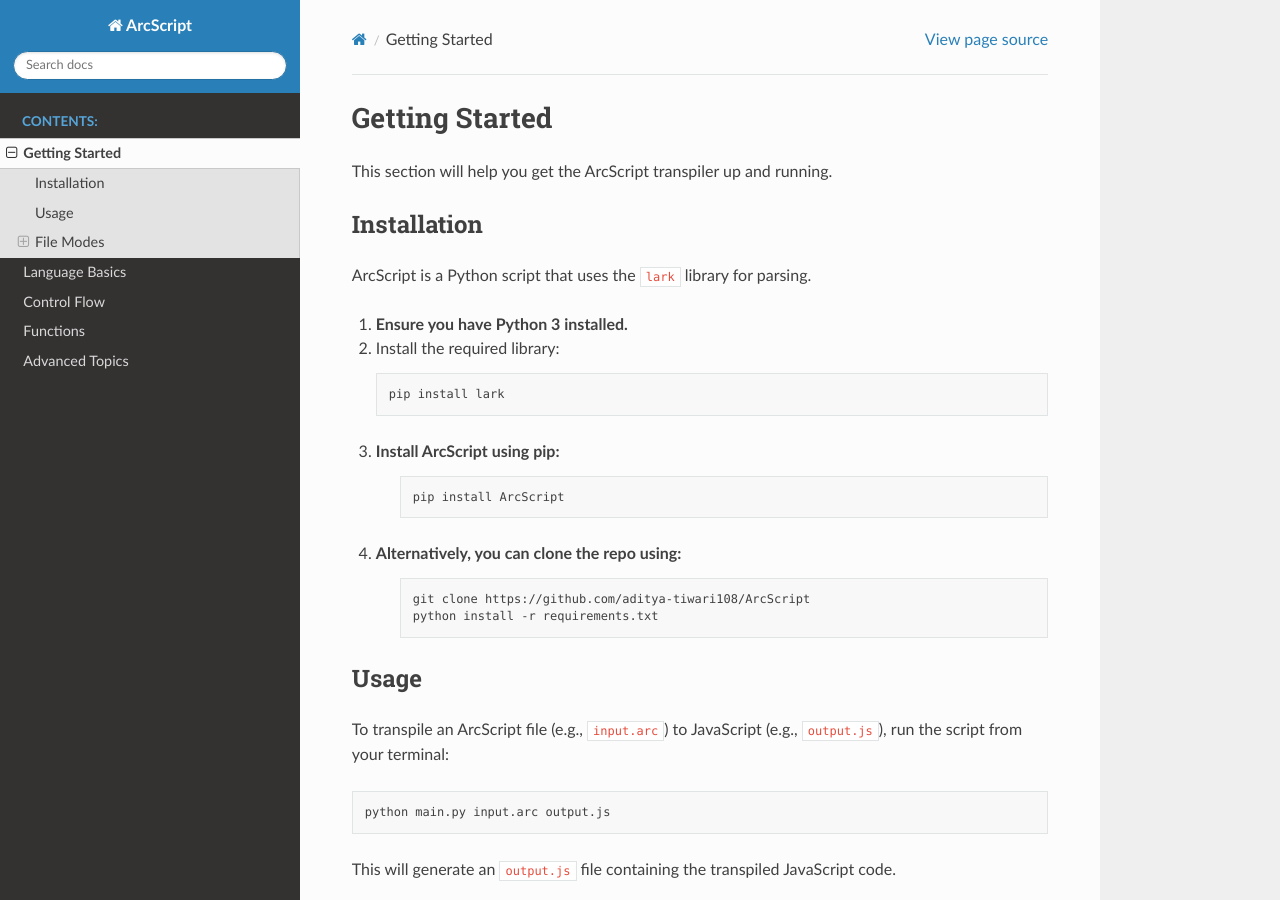
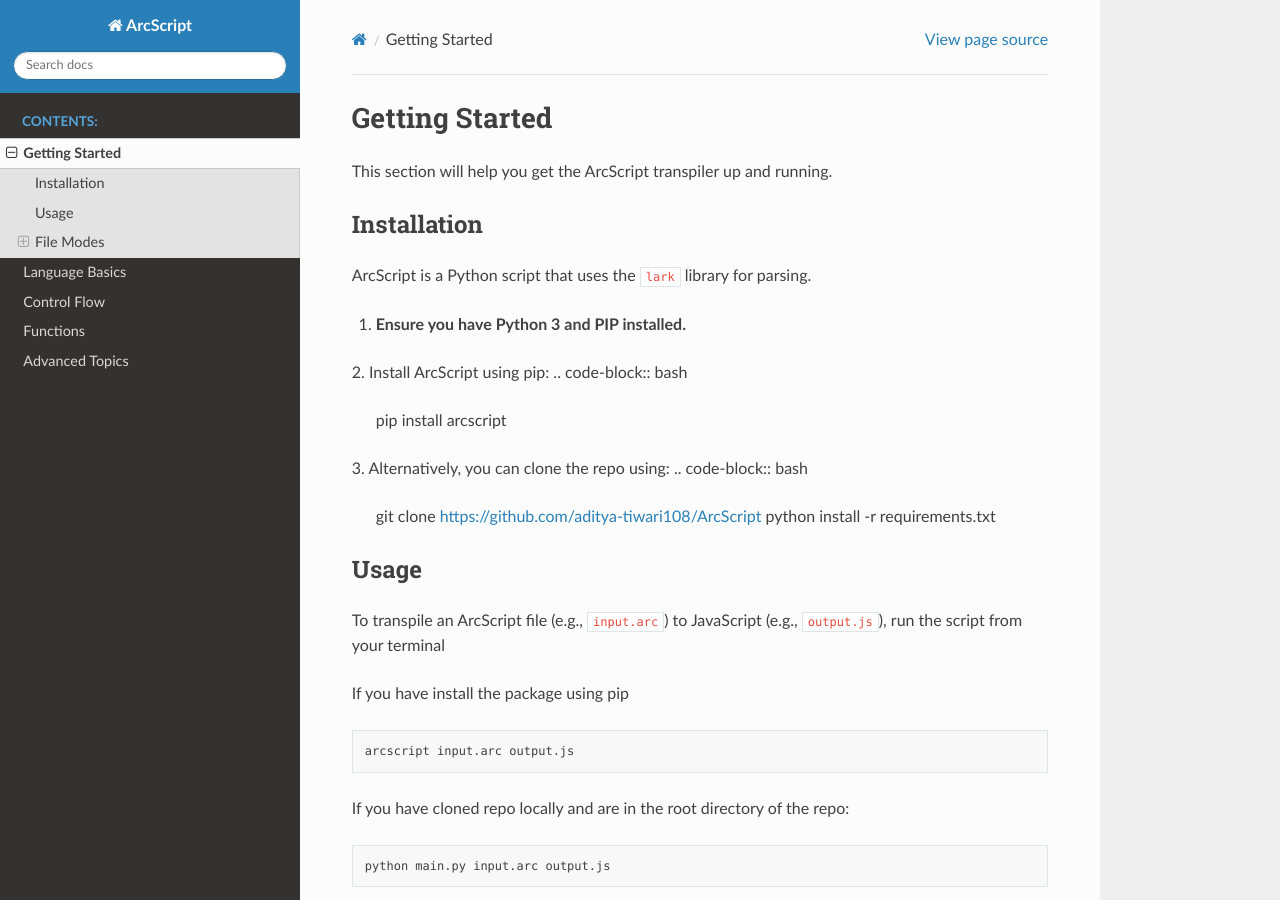
Before and after one commit to aditya-tiwari108/ArcScript, a Sphinx documentation site: the page built from docs/getting_started.rst, in a window 1280 px wide and 900 px high. Built offline with Sphinx 7.4.7 and the Read the Docs theme 3.1.0, drawn with Linux system fonts in a browser that asks for light colours; pages that are not in the unit, such as notebooks, are missing from menus.

Commit message:
Minor Tweaks

```diff
--- a/docs/getting_started.rst
+++ b/docs/getting_started.rst
@@ -9,18 +9,13 @@
 
 ArcScript is a Python script that uses the ``lark`` library for parsing.
 
-1.  **Ensure you have Python 3 installed.**
-2.  Install the required library:
+1.  **Ensure you have Python 3 and PIP installed.**
+2. Install ArcScript using pip:
+.. code-block:: bash
 
-    .. code-block:: bash
-
-        pip install lark
-3. Install ArcScript using pip:
-    .. code-block:: bash
-
-        pip install ArcScript
-4. Alternatively, you can clone the repo using:
-    .. code-block:: bash
+        pip install arcscript
+3. Alternatively, you can clone the repo using:
+.. code-block:: bash
 
         git clone https://github.com/aditya-tiwari108/ArcScript
         python install -r requirements.txt
@@ -29,7 +24,15 @@
 Usage
 =====
 
-To transpile an ArcScript file (e.g., ``input.arc``) to JavaScript (e.g., ``output.js``), run the script from your terminal:
+To transpile an ArcScript file (e.g., ``input.arc``) to JavaScript (e.g., ``output.js``), run the script from your terminal
+
+If you have install the package using pip
+
+.. code-block:: bash
+
+    arcscript input.arc output.js
+
+If you have cloned repo locally and are in the root directory of the repo:
 
 .. code-block:: bash
 
```
Also changed, not shown: README.md (+14 -4 lines).
